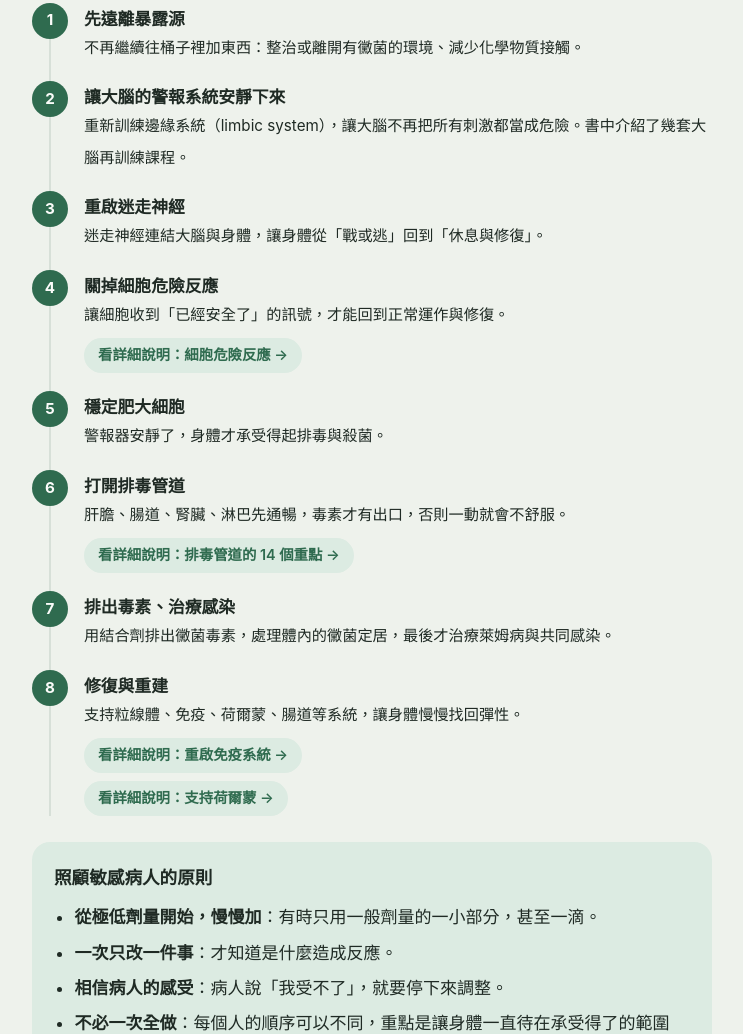
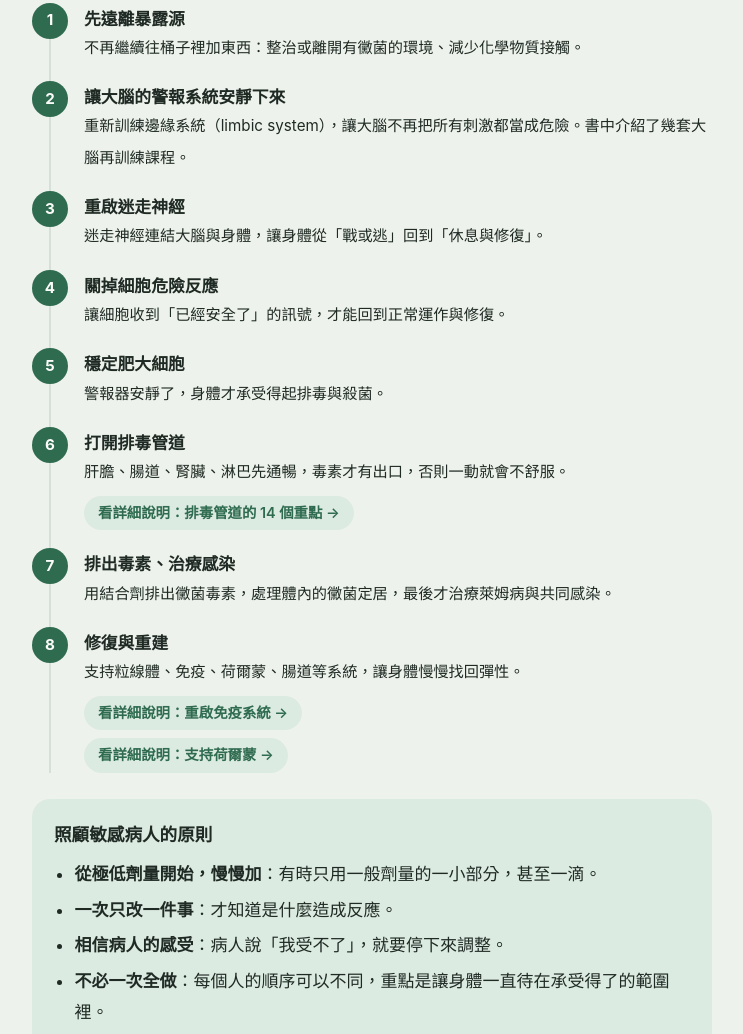
Before and after one commit to ccc99188-oss/toxic-nathan, a plain HTML site: page index.html in a window 1280 px wide. Shown: the part 2952-3986 px from the top of the page, without its empty margins (268-1011 px from the left). Drawn offline with Linux system fonts and the light colour scheme.

Commit message:
Remove CDR link from reboot step 4
Co-Authored-By: Claude Opus 5.5 <noreply@anthropic.com>

```diff
--- a/index.html
+++ b/index.html
@@ -289,7 +289,7 @@
       <li><b>先遠離暴露源</b><span>不再繼續往桶子裡加東西：整治或離開有黴菌的環境、減少化學物質接觸。</span></li>
       <li><b>讓大腦的警報系統安靜下來</b><span>重新訓練邊緣系統（limbic system），讓大腦不再把所有刺激都當成危險。書中介紹了幾套大腦再訓練課程。</span></li>
       <li><b>重啟迷走神經</b><span>迷走神經連結大腦與身體，讓身體從「戰或逃」回到「休息與修復」。</span></li>
-      <li id="step4"><b>關掉細胞危險反應</b><span>讓細胞收到「已經安全了」的訊號，才能回到正常運作與修復。</span><a class="more" href="cdr.html">看詳細說明：細胞危險反應 →</a></li>
+      <li id="step4"><b>關掉細胞危險反應</b><span>讓細胞收到「已經安全了」的訊號，才能回到正常運作與修復。</span></li>
       <li><b>穩定肥大細胞</b><span>警報器安靜了，身體才承受得起排毒與殺菌。</span></li>
       <li><b>打開排毒管道</b><span>肝膽、腸道、腎臟、淋巴先通暢，毒素才有出口，否則一動就會不舒服。</span><a class="more" href="detox.html">看詳細說明：排毒管道的 14 個重點 →</a></li>
       <li id="step7"><b>排出毒素、治療感染</b><span>用結合劑排出黴菌毒素，處理體內的黴菌定居，最後才治療萊姆病與共同感染。</span></li>
```
